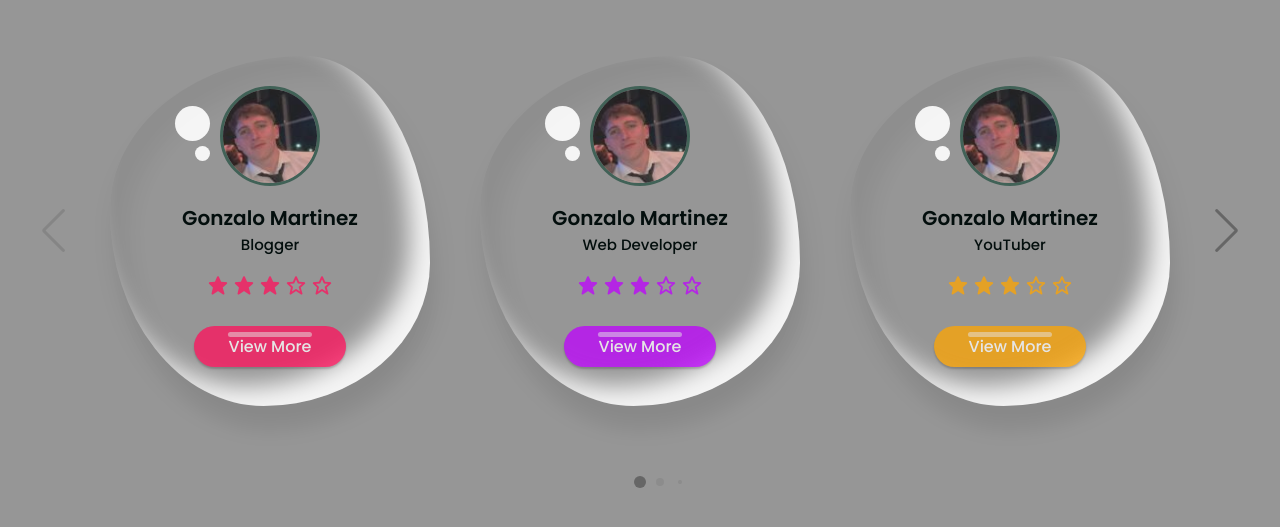
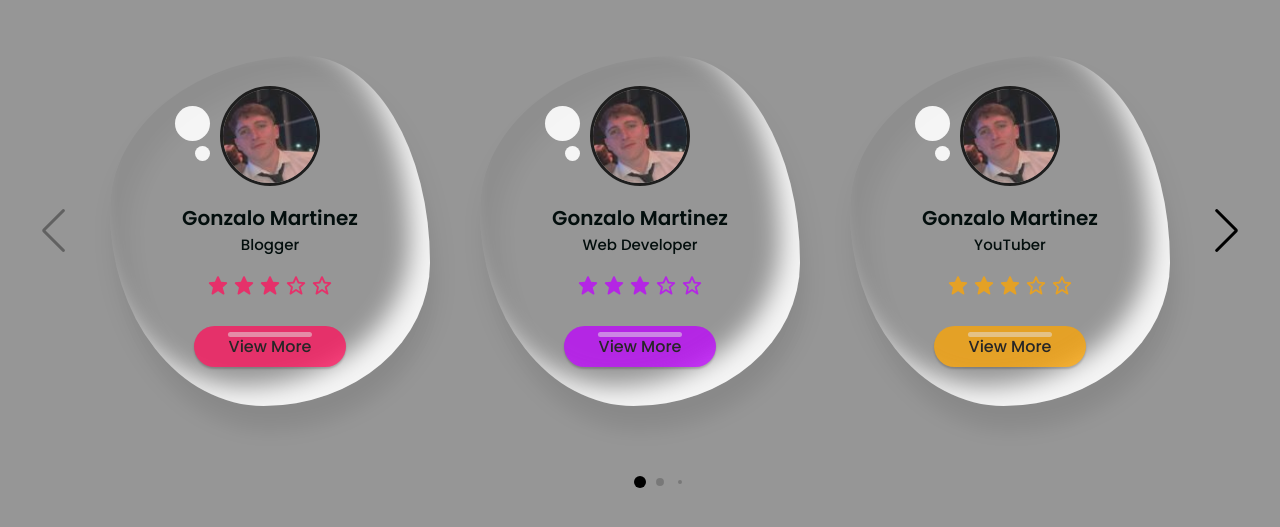
Before and after one commit to GonzaloMartinezz/CardSliderWEffect, a plain HTML site: page index.html in a window 1280 px wide. Shown: the part 169-696 px from the top of the page. Drawn offline with nearby package versions, Linux system fonts and the light colour scheme.

Commit message:
Componente terminado para About As

```diff
--- a/index.css
+++ b/index.css
@@ -28,7 +28,7 @@ body {
   object-fit: cover;
   border-radius: 50%;
   opacity: .8;
-  border: 3px solid #2c5548;
+  border: 3px solid #000000;
 }
 .card {
   position: relative;
@@ -111,7 +111,7 @@ body {
   box-shadow: 0 2px 2px rgba(0, 0, 0, .25);
   cursor: pointer;
   font-size: 16px;
-  color: #fff;
+  color: #000000;
   font-weight: 500;
   opacity: .75;
   margin-top: 30px;
@@ -129,7 +129,7 @@ body {
 }
 .box .swiper-button-next,
 .box .swiper-button-prev {
-  color: #666;
+  color: #000000;
 }
 .box .swiper-button-next {
   right: 0;
@@ -140,5 +140,5 @@ body {
 .box .swiper-pagination-bullet {
   width: 12px;
   height: 12px;
-  background: #666;
+  background: #000000;
 }
```
